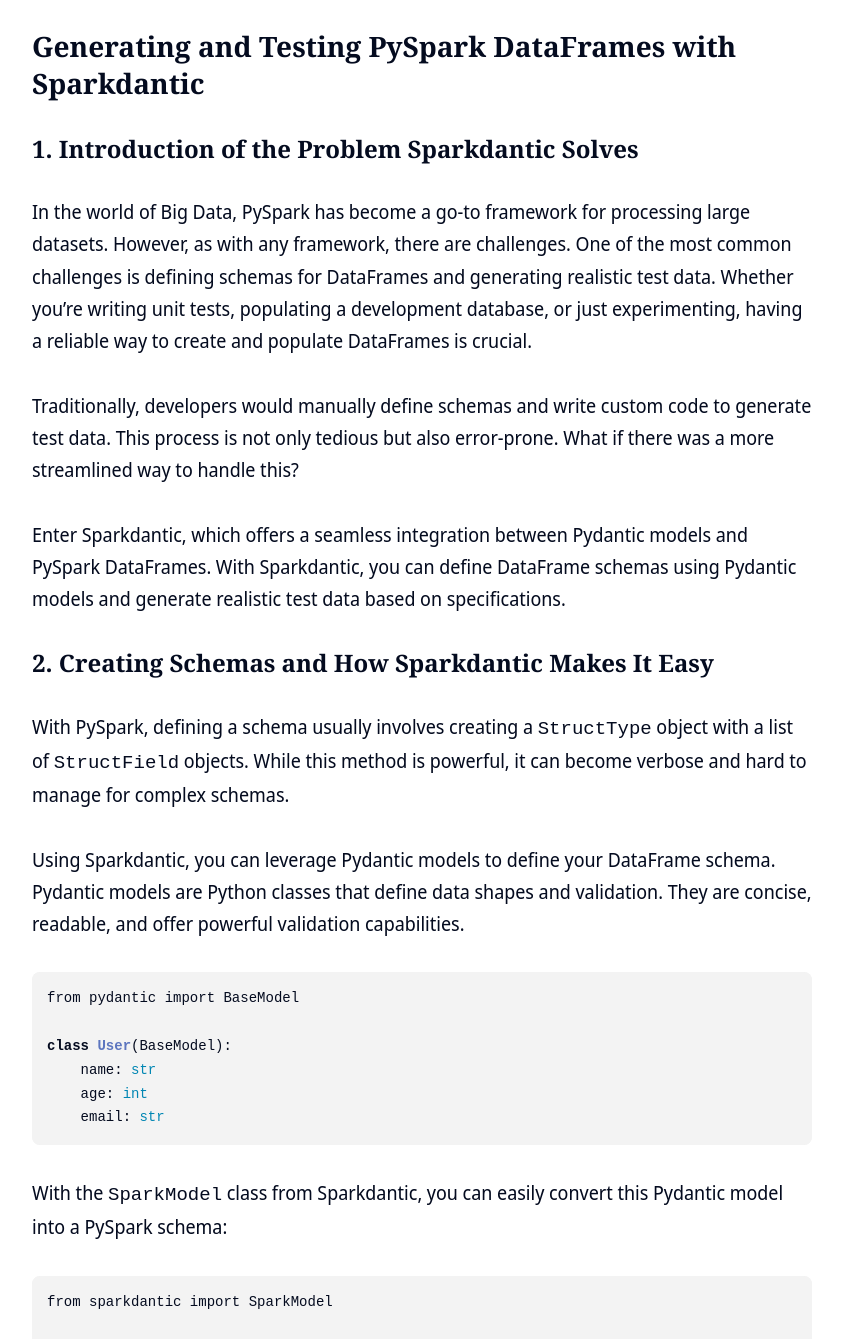
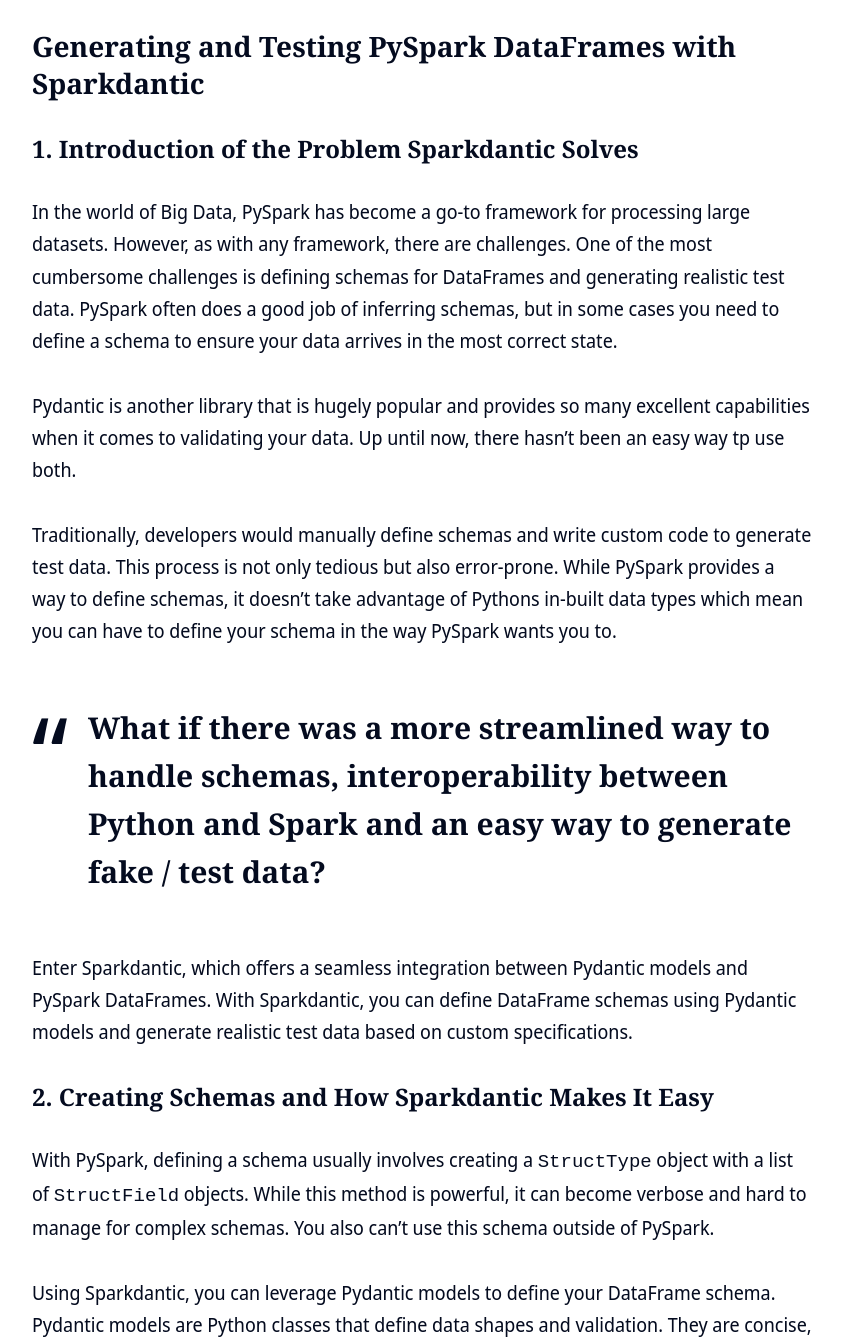
Before and after one commit to mitchelllisle/mitchelllisle.github.io, a Jekyll site: the page built from _posts/2023-09-30-pyspark-pydantic-schema-library.md, in a window 1280 px wide and 1400 px high, scrolled down 947 px, cut to the strip 61-1400 px from the top of the window. Shown: the whole strip, without its empty margins (218-1060 px from the left). Built offline with Jekyll 4.4.1, drawn with Linux system fonts in a browser that asks for light colours; nearby versions of some CDN libraries; some of the changed text lies outside the part shown.

Commit message:
change image

````diff
--- a/_posts/2023-09-30-pyspark-pydantic-schema-library.md
+++ b/_posts/2023-09-30-pyspark-pydantic-schema-library.md
@@ -14,17 +14,33 @@
 
 ### 1. Introduction of the Problem Sparkdantic Solves
 
-In the world of Big Data, PySpark has become a go-to framework for processing large datasets. However, as with any framework, there are challenges. One of the most common challenges is defining schemas for DataFrames and generating realistic test data. Whether you're writing unit tests, populating a development database, or just experimenting, having a reliable way to create and populate DataFrames is crucial.
+In the world of Big Data, PySpark has become a go-to framework for processing large datasets. However, as with any
+framework, there are challenges. One of the most cumbersome challenges is defining schemas for DataFrames and generating
+realistic test data. PySpark often does a good job of inferring schemas, but in some cases you need to define a schema
+to ensure your data arrives in the most correct state.
 
-Traditionally, developers would manually define schemas and write custom code to generate test data. This process is not only tedious but also error-prone. What if there was a more streamlined way to handle this?
+Pydantic is another library that is hugely popular and provides so many excellent capabilities when it comes to validating
+your data. Up until now, there hasn't been an easy way tp use both.
 
-Enter Sparkdantic, which offers a seamless integration between Pydantic models and PySpark DataFrames. With Sparkdantic, you can define DataFrame schemas using Pydantic models and generate realistic test data based on specifications.
+Traditionally, developers would manually define schemas and write custom code to generate test data. This process is not
+only tedious but also error-prone. While PySpark provides a way to define schemas, it doesn't take advantage of Pythons
+in-built data types which mean you can have to define your schema in the way PySpark wants you to.
+
+> What if there was a more streamlined way to handle schemas, interoperability between Python and Spark and an easy way
+> to generate fake / test data?
+
+Enter Sparkdantic, which offers a seamless integration between Pydantic models and PySpark DataFrames. With Sparkdantic,
+you can define DataFrame schemas using Pydantic models and generate realistic test data based on custom specifications.
 
 ### 2. Creating Schemas and How Sparkdantic Makes It Easy
 
-With PySpark, defining a schema usually involves creating a `StructType` object with a list of `StructField` objects. While this method is powerful, it can become verbose and hard to manage for complex schemas.
+With PySpark, defining a schema usually involves creating a `StructType` object with a list of `StructField` objects.
+While this method is powerful, it can become verbose and hard to manage for complex schemas. You also can't use this
+schema outside of PySpark.
 
-Using Sparkdantic, you can leverage Pydantic models to define your DataFrame schema. Pydantic models are Python classes that define data shapes and validation. They are concise, readable, and offer powerful validation capabilities.
+Using Sparkdantic, you can leverage Pydantic models to define your DataFrame schema. Pydantic models are Python classes
+that define data shapes and validation. They are concise, readable, and offer powerful validation capabilities. A basic
+Pydantic model may look like this:
 
 ```python
 from pydantic import BaseModel
@@ -35,7 +51,8 @@
     email: str
 ```
 
-With the `SparkModel` class from Sparkdantic, you can easily convert this Pydantic model into a PySpark schema:
+With the `SparkModel` class from Sparkdantic, you can easily convert this Pydantic model into a PySpark schema which
+gives you the ability to generate a PySpark valid schema with the `model_spark_schema` method:
 
 ```python
 from sparkdantic import SparkModel
@@ -62,7 +79,8 @@
 
 ### 3. Generating Realistic Fake Data for Unit Tests / Populating a Development Database
 
-Once you have your schema, the next challenge is populating it with realistic data. Sparkdantic provides the `ColumnGenerationSpec` class, which lets you define specifications for generating data for each column.
+Once you have your schema, the next challenge is populating it with realistic data. Sparkdantic provides the
+`ColumnGenerationSpec` class, which lets you define specifications for generating data for each column.
 
 For instance, if you want the `age` column to have random values between 20 and 50:
 
@@ -72,8 +90,8 @@
 age_spec = ColumnGenerationSpec(min_value=20, max_value=50, random=True)
 ```
 
-You may also want a list of names to use for the name column. For this, we can leverage other libraries such as the well known
-`faker` library:
+You may also want a list of names to use for the name column. For this, we can leverage other libraries such as the well
+known `faker` library:
 
 ```python
 from faker import Faker
@@ -93,10 +112,15 @@
 data.show()
 ```
 
-This will produce a DataFrame with 1000 rows, with the `age` column populated with random values between 20 and 50.
+This will produce a DataFrame with 1000 rows, with the `age` column populated with random values between 20 and 50 and
+a randomly chosen name from a list of 1000 fake names generated by `faker`.
 
 ### 4. Conclusion
 
-Defining PySpark DataFrame schemas and generating test data doesn't have to be a cumbersome process. With the integration of Pydantic models and Sparkdantic, you can streamline these tasks, making your development process more efficient and error-free.
+Defining PySpark DataFrame schemas and generating test data doesn't have to be a cumbersome process. With the
+integration of Pydantic models and Sparkdantic, you can streamline these tasks, making your development process more
+efficient and error-free.
 
-Whether you're a data engineer writing unit tests, a data scientist experimenting with data, or a developer populating a development database, Sparkdantic offers a powerful toolset to make your life easier. Give it a try and elevate your PySpark game!
+Whether you're a data engineer writing unit tests, a data scientist experimenting with data, or a developer populating a
+development database, Sparkdantic offers a powerful toolset to make your life easier. Give it a try and elevate your
+PySpark game!
````
Also changed, not shown: other parts of _posts/2023-09-30-pyspark-pydantic-schema-library.md (+3 -2 lines), 3 other files.
